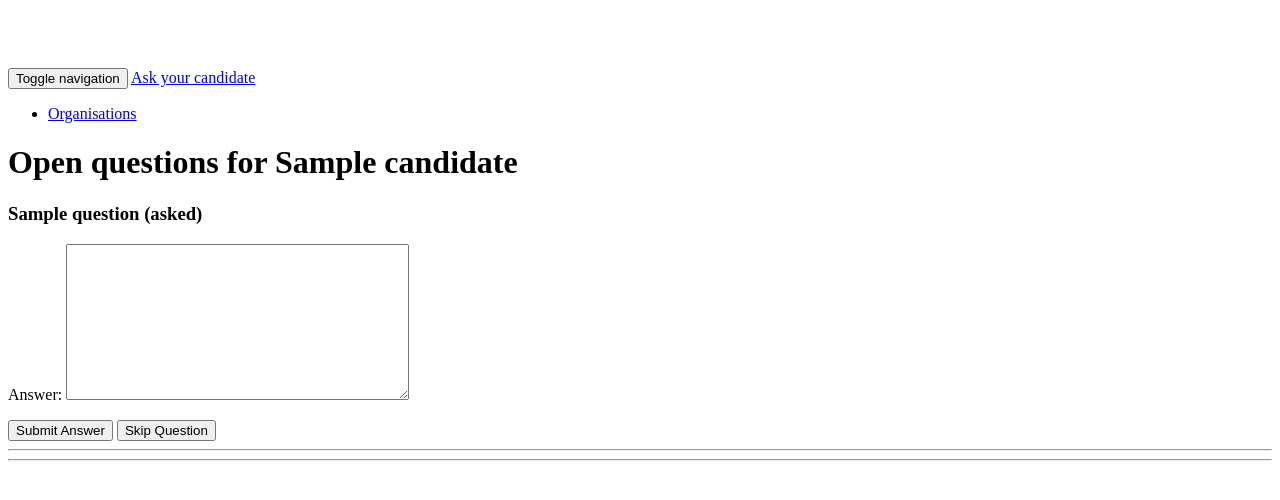
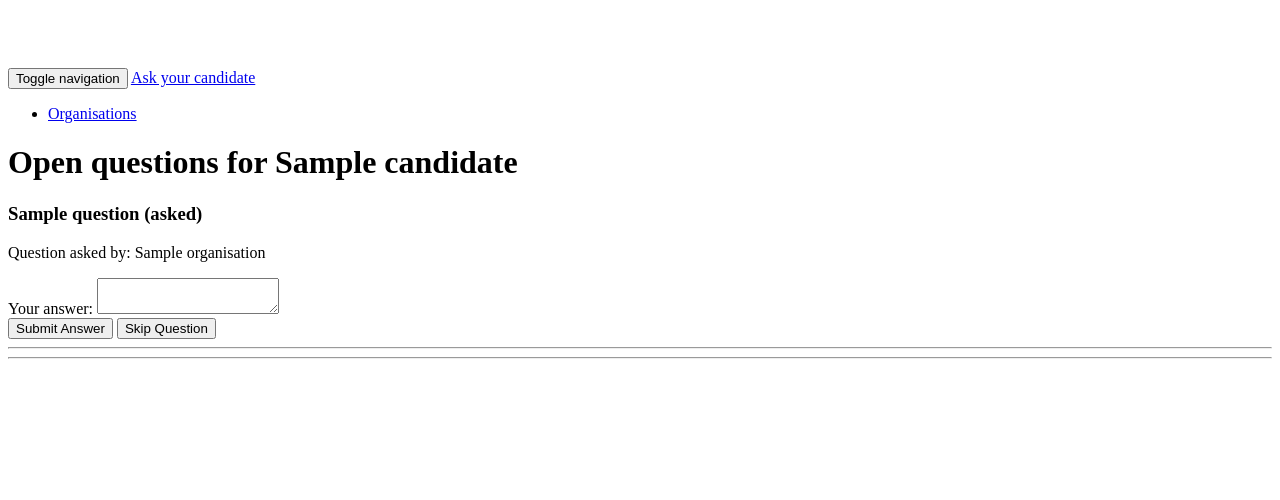
Before and after one commit to DemocracyClub/candidate_questions, a Django app: template q_and_a/templates/candidates/candidate_questions.html in a window 1280 px wide. Shown: the top 500 px of the page. Run offline with Django 3.2, Linux system fonts and the light colour scheme; the template is opened without the code that fills it: values that come from a table or form of the project are taken from there, others are empty; tables that the repository leaves empty hold one stand-in row (values such as "Sample post"); some libraries are stand-ins or nearby versions.

Commit message:
add organisation to question form #16

```diff
--- a/q_and_a/templates/candidates/candidate_questions.html
+++ b/q_and_a/templates/candidates/candidate_questions.html
@@ -9,12 +9,18 @@
 <div>
 {% for answer in answers %}
 <h3>{{ answer.question }}</h3>
+<p class="lead">Question asked by: {{answer.question.organisation }}</p>
 <form action="{%url "candidate_answer" pk=answer.id %}" method="POST">
 <input type="hidden" name="id" value="{{answer.id}}" />
 {% csrf_token %}
-<div>{{ answer.make_form.as_p }} </div>
+<div class="form-group">
+<label for="answer">Your answer:</label>
+<textarea class="form-control" name="answer"></textarea>
+</div>
+<div class="form-group">
 <input type="submit" class="btn btn-primary" value="Submit Answer"/>
 <input type="submit" class="btn btn-warning" name="skip" value="Skip Question"/>
+</div>
 </form>
 {% if not loop.last %}
 <hr />
```
